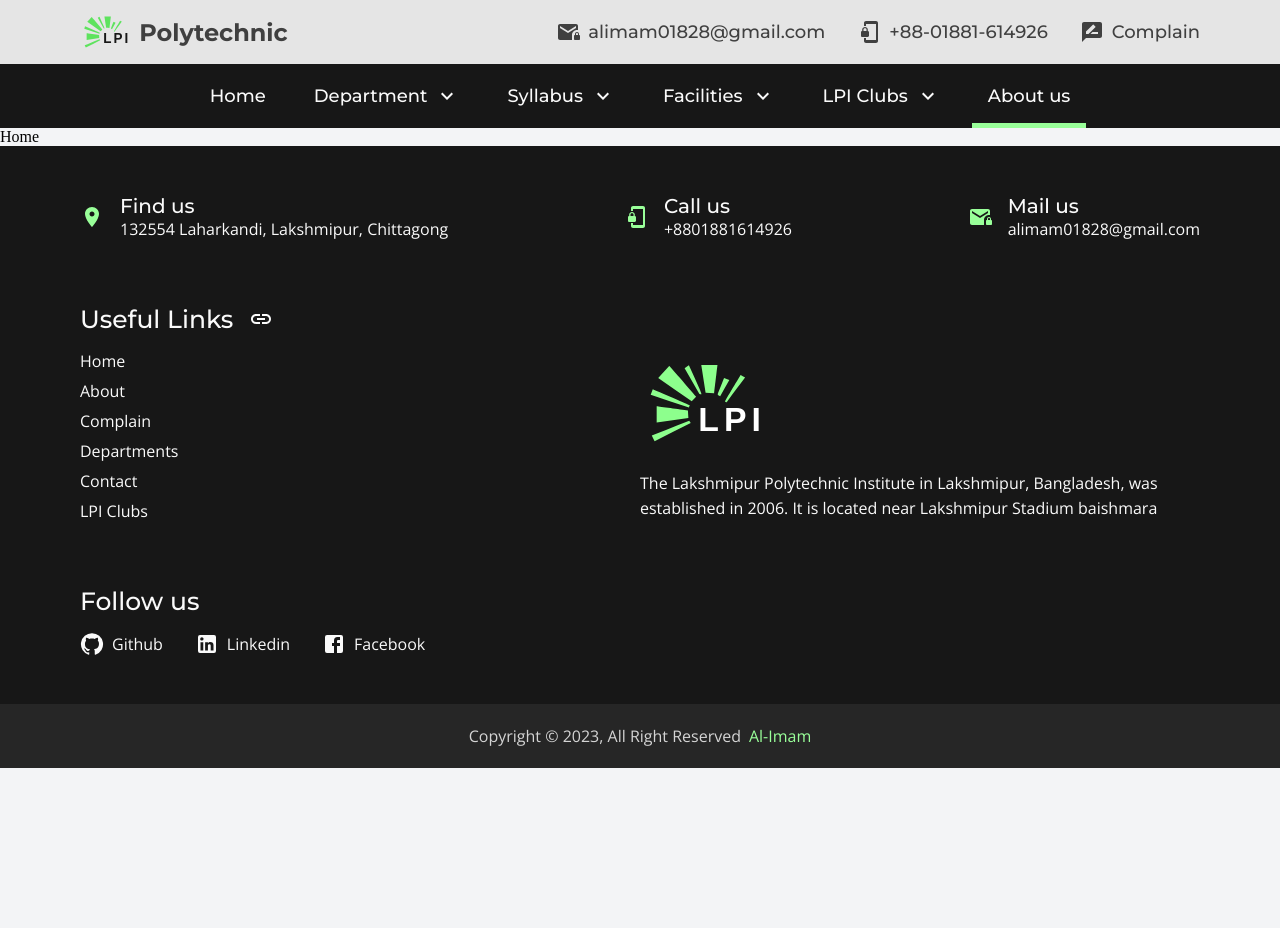
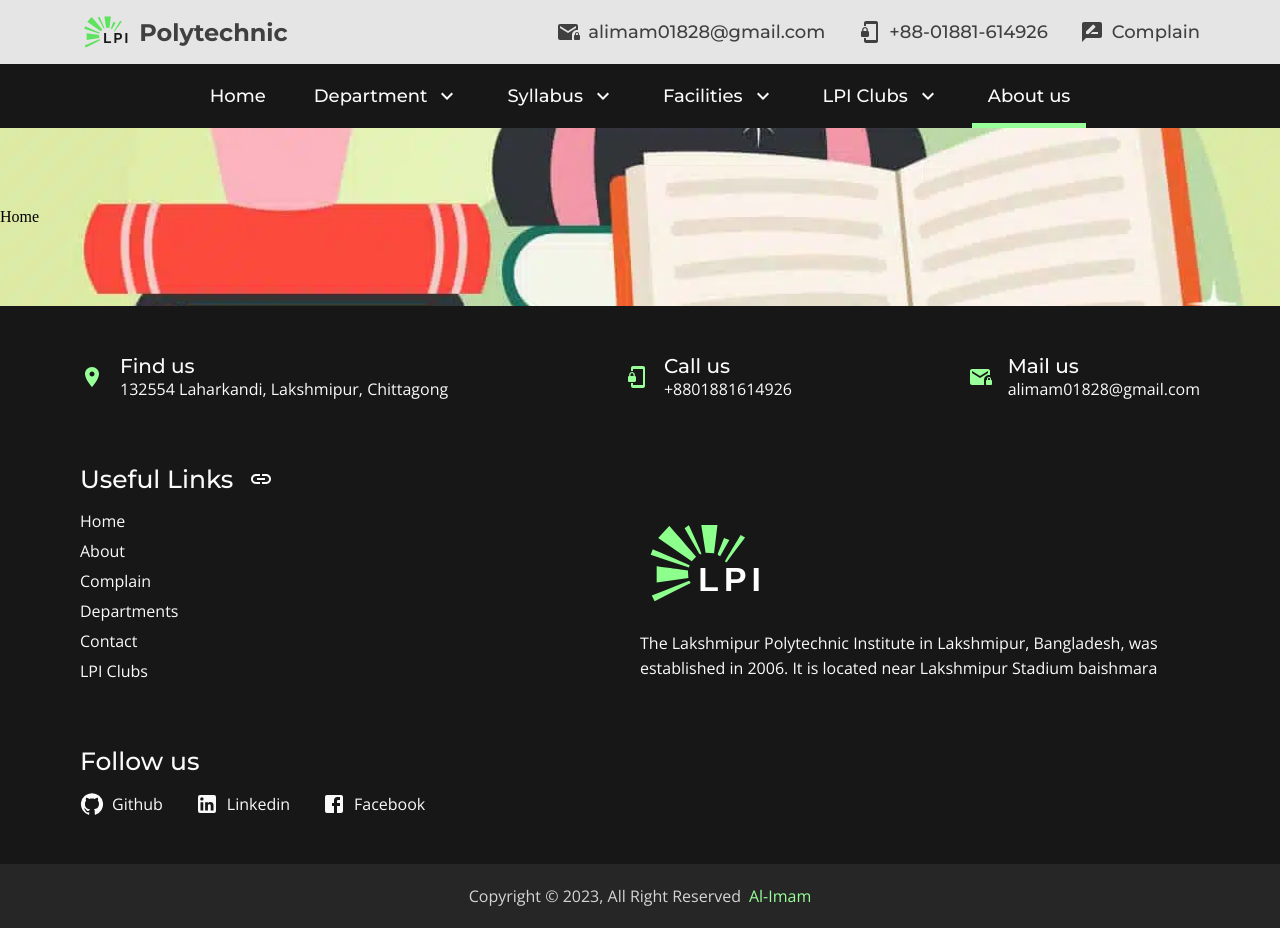
Before and after one commit to al-imam/lpi, a React (Vite) app: page /about in a window 1280 px wide. Before the commit the page ends 800 px from the top, so only its background shows below. Built offline with nearby package versions, Linux system fonts and the light colour scheme.

Commit message:
add background image

```diff
--- a/src/components/Location/location.module.css
+++ b/src/components/Location/location.module.css
@@ -0,0 +1,7 @@
+.container {
+  padding-block: 5rem;
+  background-image: url("/public/assets/BestBooks.jpg");
+  background-position: center;
+  background-size: 100%;
+  background-repeat: no-repeat;
+}
```
